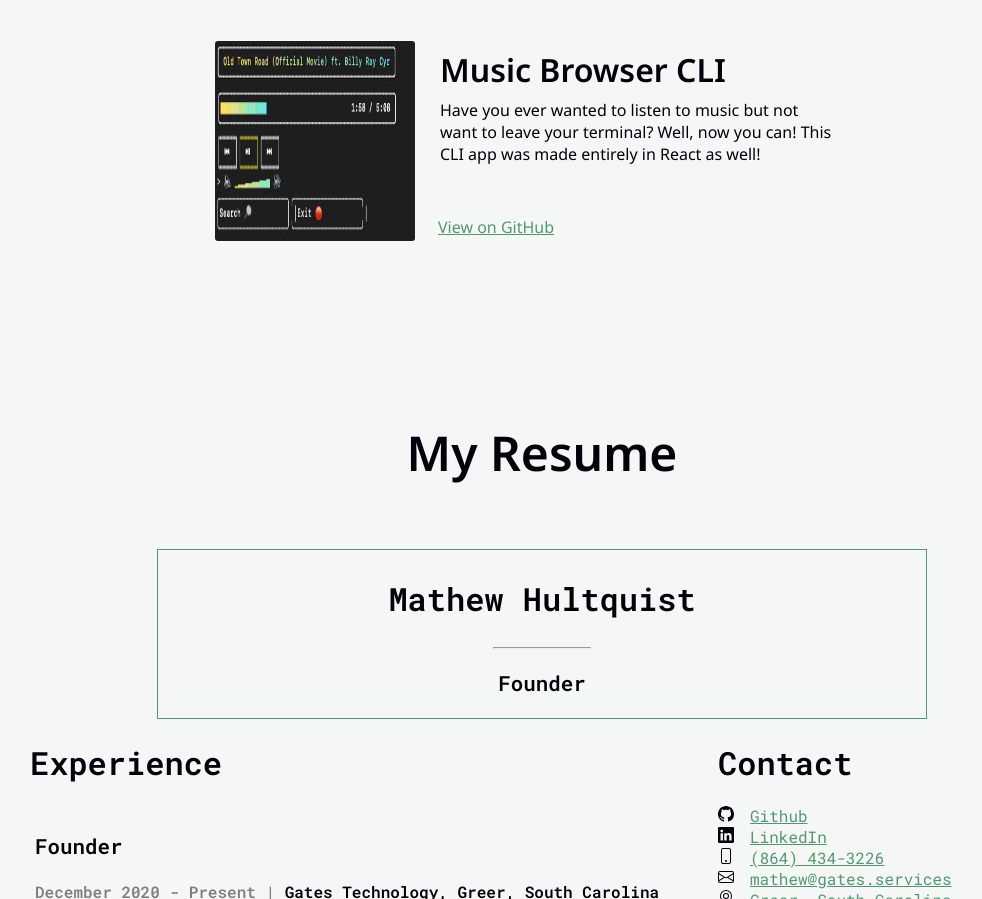
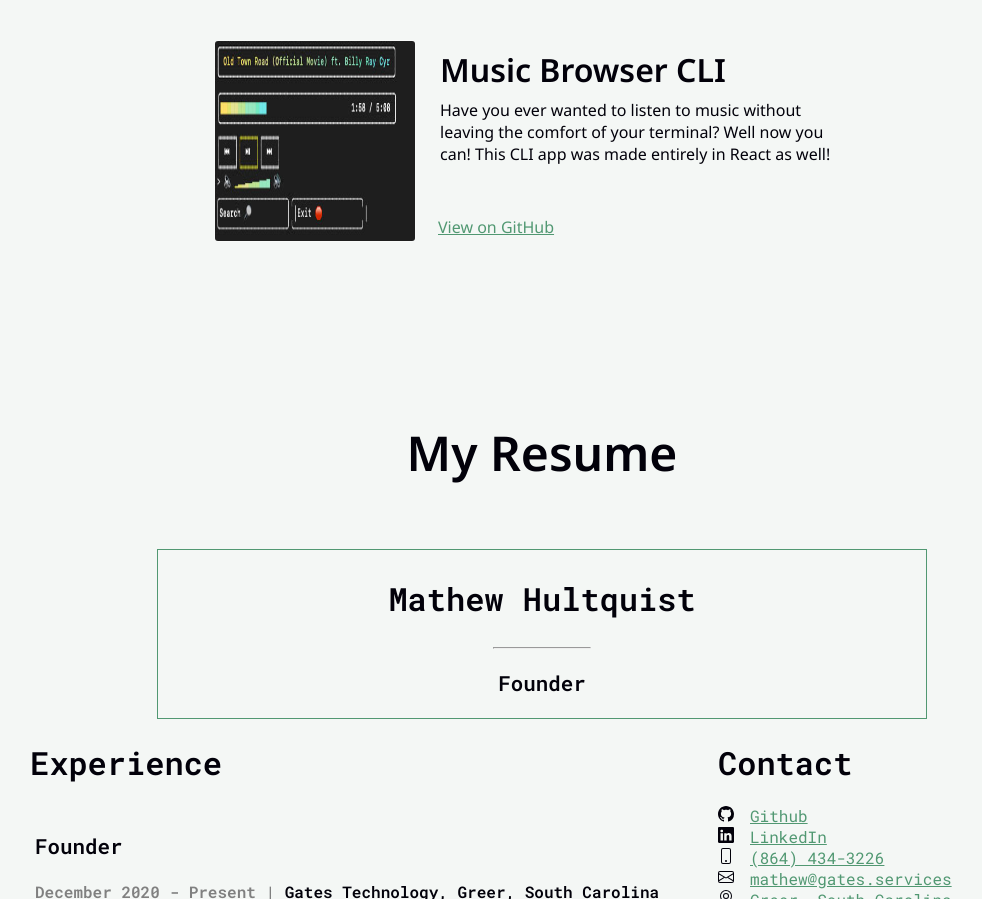
Before and after one commit to mjhult/personal-site, a React app: page / in a window 1280 px wide. Shown: the part 1441-2340 px from the top of the page, without its empty margins (98-1080 px from the left). Built offline with nearby package versions, Linux system fonts and the light colour scheme.

Commit message:
Changed project description

```diff
--- a/src/data/projects.ts
+++ b/src/data/projects.ts
@@ -4,7 +4,7 @@ import mcli from '../images/mcli.jpg';
 const projects: ProjectItem[] = [
     {
         title: 'Music Browser CLI',
-        desc: 'Have you ever wanted to listen to music but not want to leave your terminal? Well, now you can! This CLI app was made entirely in React as well!',
+        desc: 'Have you ever wanted to listen to music without leaving the comfort of your terminal? Well now you can! This CLI app was made entirely in React as well!',
         image: mcli,
         imageAlt: 'A music player in your terminal.',
         link: 'https://github.com/WVAviator/music-browser-cli',
```
